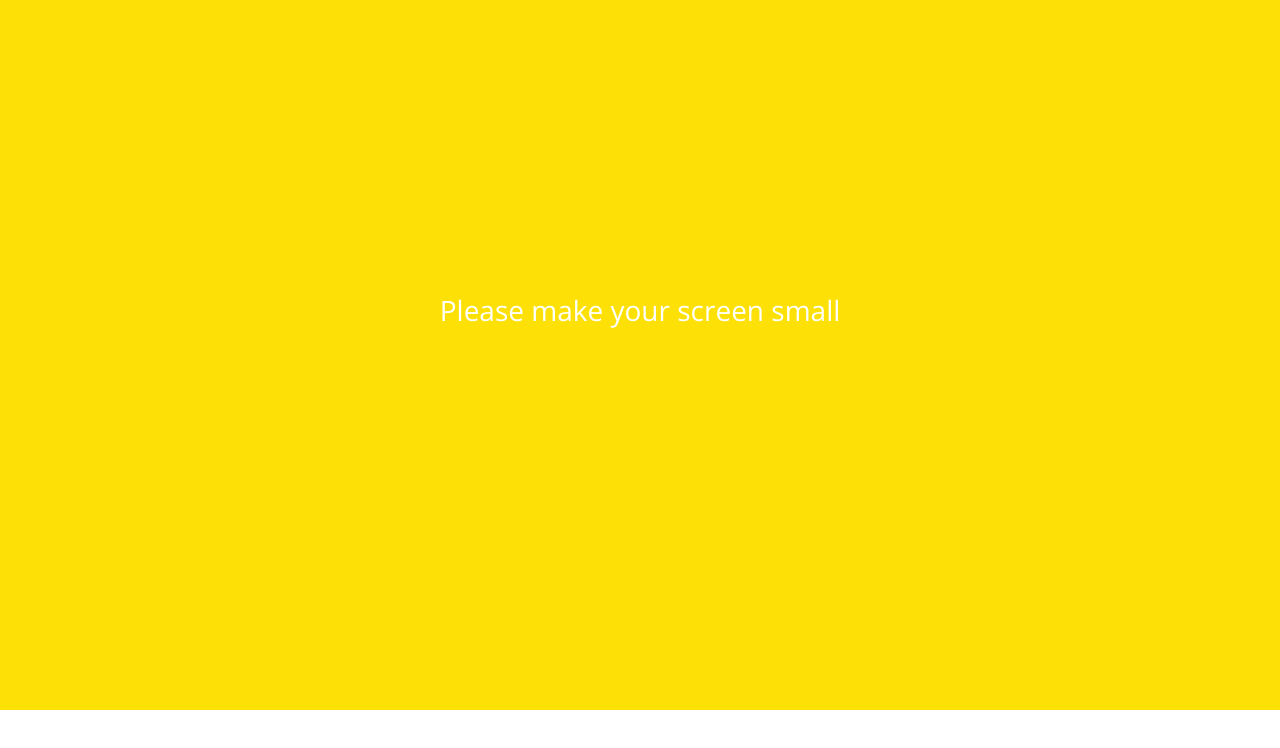
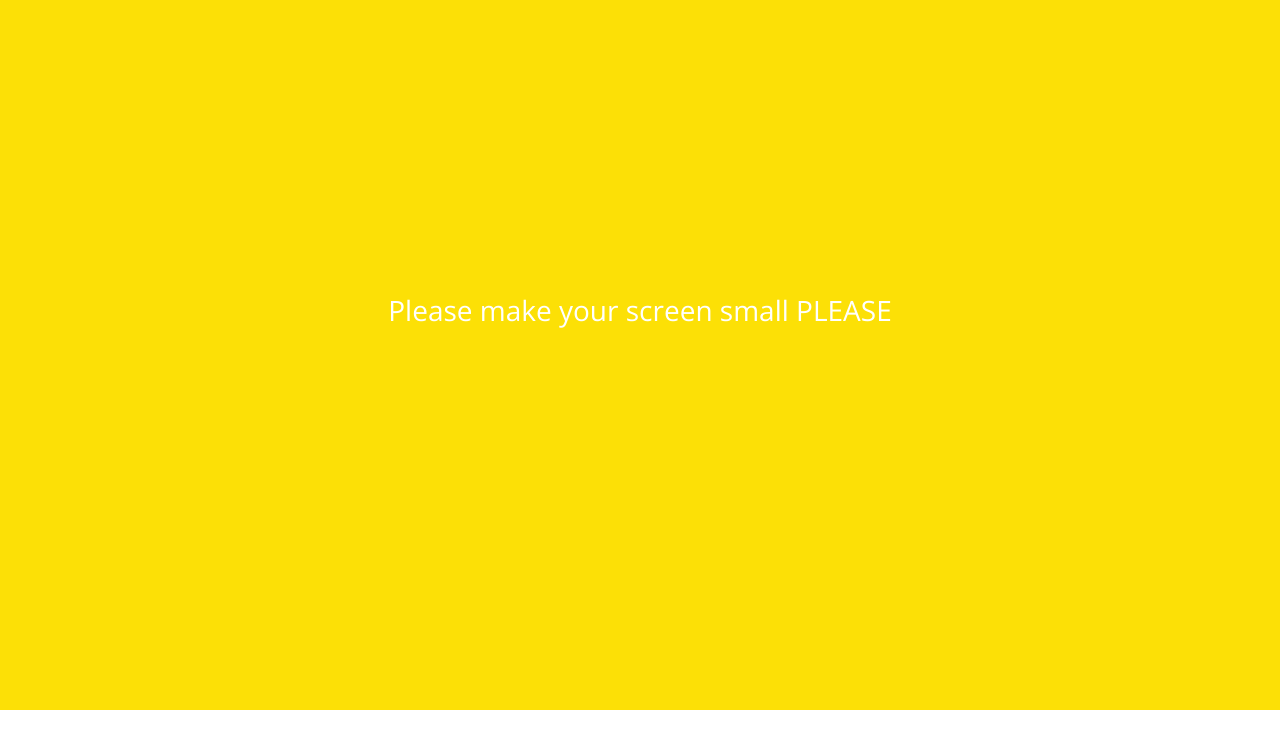
Before and after one commit to kihyeon04/Kakao-2.0, a plain HTML site: page index.html in a window 1280 px wide. Shown: the part 90-838 px from the top of the page. Drawn offline with nearby package versions, Linux system fonts and the light colour scheme; a web font is replaced by a local one.

Commit message:
Added PLEASE

```diff
--- a/index.html
+++ b/index.html
@@ -108,7 +108,7 @@
           </ul>
       </nav>
       <div class="bigScreen">
-        <span class="bigScreen_text">Please make your screen small</span>
+        <span class="bigScreen_text">Please make your screen small PLEASE</span>
       </div>
   </body>
 </html>
```
Also changed, not shown: chat.html (+1 -1 lines), find.html (+1 -1 lines), friends.html (+3 -0 lines), more.html (+1 -1 lines), settings.html (+1 -1 lines).
